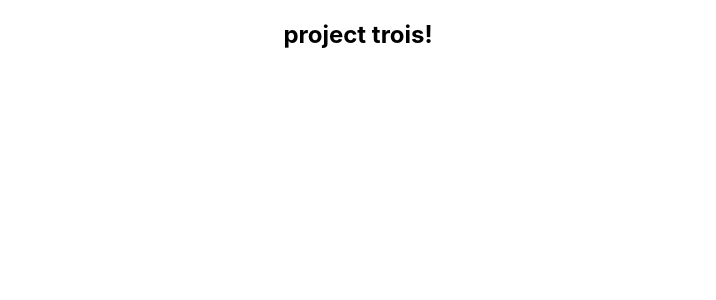
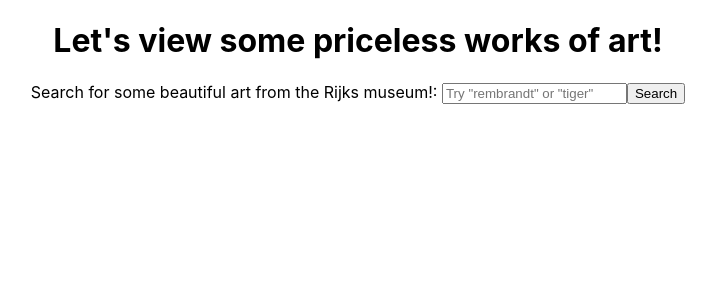
Before and after one commit to matsmckay/project-3-matt-mckay, a React (Create React App) app: page / in a window 1280 px wide. Shown: the top 300 px of the page, without its empty margins (282-998 px from the left). Built offline with nearby package versions, Linux system fonts and the light colour scheme.

Commit message:
App.js code working with both components, Art.js and FormUserInput.js. Next steps: Error handling and CSS

```diff
--- a/src/App.js
+++ b/src/App.js
@@ -1,18 +1,85 @@
+import { useState } from 'react';
+import './App.css';
+import Art from './Art.js';
+import FormUserInput from './FormUserInput.js';
 
-import './App.css';
 
 function App() {
+  // Create a lil morsle of state (using useState) to store our works of art that we are getting back from our API call. That morsle of state can be used to display the art pieces on the page
+  const [art, setArt] = useState([]);
+  const [userInput, setUserInput] = useState("");
+
+  const searchArt = async (e) => {
+    const url = new URL(`https://www.rijksmuseum.nl/api/en/collection`);
+
+    e.preventDefault();
+    console.log("submitting the form");
+    url.search = new URLSearchParams({
+      key: `LvqwJKjT`,
+      format: "json",
+      imgonly: true,
+      q: userInput
+
+    });
+
+    const res = await fetch(url);
+    const data = await res.json();
+    setArt(data.artObjects);
+    console.log(data.artObjects)
+  }
+
+
+
+  const handleChange = (e) => {
+    setUserInput(e.target.value);
+
+  }
+
+
+
+  // Add an empty array here to prevent the useEffect() callback function from running every time our component re-renders. We only want this effect (calling the API) to run after the INITIAL render of the 'App' component.
+  // By adding this empty array, we are telling useEffect that the effect being run here does not depend on any other values in the component ie. useEffect's cbf will once, only after the first render, and then never again
+
+  // key attritube is needed bc Keys help React identify which items have changed, are added, or are removed. Keys should be given to the elements inside the array to give the elements a stable identity. Otherwise you're going to get (in the console) the typical:
+  //       Warning: Each child in a list should have a unique "key" prop.
 
 
   return (
     <div className="App">
-      <h2>project trois!</h2>
+      <h1>Let's view some priceless works of art!</h1>
+      <FormUserInput
+        handleChange={handleChange}
+        userInput={userInput}
+        searchArt={searchArt}
+      />
+      {art.map((artwork) => {
+        return (
+          <Art
+            key={artwork.id}
+            alt={artwork.title}
+            title={artwork.longTitle}
+            imagePath={artwork.webImage.url}
+          />
+        );
+      })}
     </div>
   );
 }
 
 export default App;
 
-// Pseudo code
 
-// Make an API call to
+
+
+
+// CULTURE YO'SELF
+
+// A landing page with the app heading: "Priceless works of art, only a few clickity-clicks away!" and a very polite welcome message: "Guaranteed to leave you 15% more cultured than before (results may vary)."
+
+// A dropdown menu, starting on the default selection that says "Please select an artiste." The user will not be allowed to select the default selection once they click on the dropdown
+
+// After the user makes their choice of artist, they must click a 'submit button' to pass the value of their choice to the API call.
+
+// Listen for the button click event to retrieve the appropriate works of art based on the value chosen from the dropdown menu. That is, make an AJAX request to retrieve third-party data based on user preference for artist
+
+// Display the works of art (max of 10) to the page from the chosen artist (rendering HTML img elements)
--- /dev/null
+++ b/src/Art.js
@@ -0,0 +1,16 @@
+function Art(props) {
+    return (
+
+        <div>
+            <h2>{props.title}</h2>
+            <img
+                src={props.imagePath}
+                alt={props.alt}
+                width="25%"
+
+            />
+        </div>
+    )
+}
+
+export default Art;
--- /dev/null
+++ b/src/FormUserInput.js
@@ -0,0 +1,19 @@
+const FormUserInput = (props) => {
+    return (
+        <form onSubmit={props.searchArt}>
+            <label className="label" htmlFor="userSearch">Search for some beautiful art from the Rijks museum!: </label>
+            <input
+                onChange={props.handleChange}
+                type="text"
+                id="userSearch"
+                value={props.userInput}
+                placeholder={`Try "rembrandt" or "tiger"`}
+                className="input"
+                required
+            />
+            <button type="submit" className="button">Search</button>
+        </form>
+    )
+}
+
+export default FormUserInput;
```
